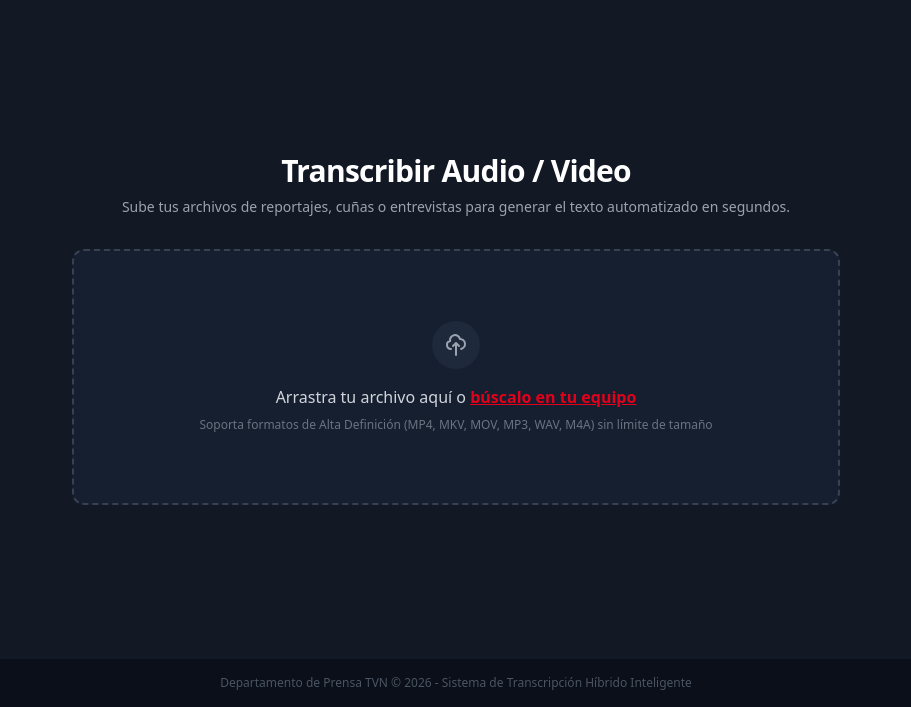
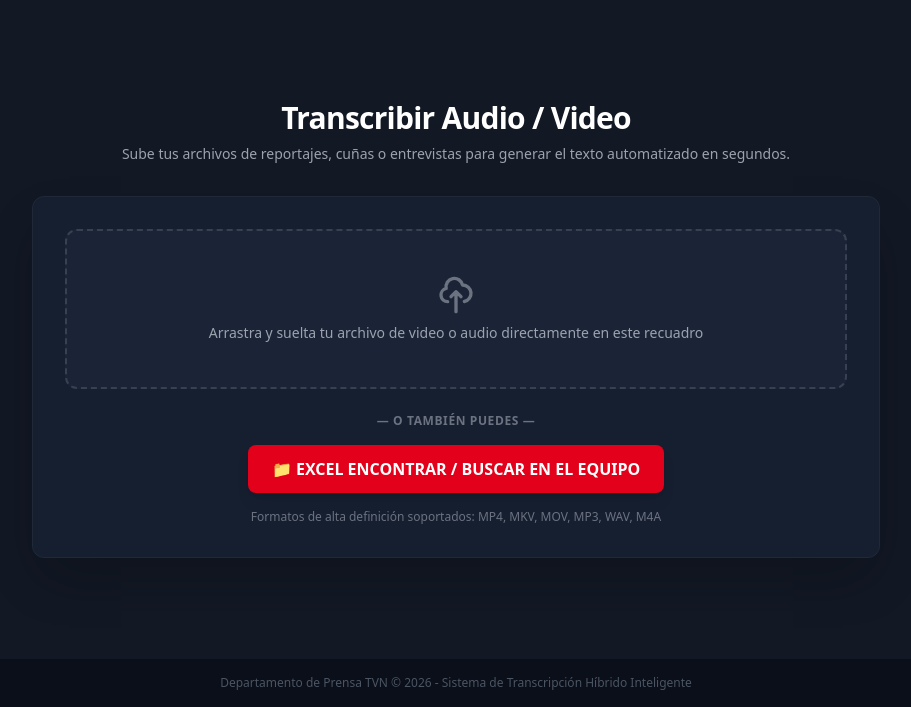
Before and after one commit to sergiofica-max/transcriptor-tvn-1, a FastAPI app: page / in a window 1280 px wide. Shown: the part 93-800 px from the top of the page, without its empty margins (184-1095 px from the left). Run offline with FastAPI, Linux system fonts and the light colour scheme; some libraries are stand-ins or nearby versions.

Commit message:
Update index.html

```diff
--- a/TVN-TRANSCRIPTOR/templates/index.html
+++ b/TVN-TRANSCRIPTOR/templates/index.html
@@ -31,29 +31,36 @@
         </span>
     </header>
 
-    <main class="flex-1 flex flex-col items-center justify-center p-6">
+    <main class="flex-1 flex flex-col items-center justify-center p-6 w-full max-w-4xl mx-auto">
         <div class="text-center max-w-2xl mb-8">
             <h2 class="text-3xl font-extrabold mb-2 tracking-tight">Transcribir Audio / Video</h2>
             <p class="text-gray-400 text-sm">Sube tus archivos de reportajes, cuñas o entrevistas para generar el texto automatizado en segundos.</p>
         </div>
 
-        <div id="dropzone" class="w-full max-w-3xl h-64 border-2 border-dashed border-gray-700 bg-[#161f30] rounded-xl flex flex-col items-center justify-center p-6 cursor-pointer hover:border-[#E2001A] transition-all duration-300 relative group">
+        <div class="w-full bg-[#161f30] border border-gray-800 rounded-xl p-8 flex flex-col items-center justify-center shadow-2xl">
 
-            <input type="file" id="fileInput" accept="video/*,audio/*" class="hidden">
-
-            <div id="dropzone-icon" class="w-12 h-12 rounded-full bg-[#1e293b] flex items-center justify-center mb-4 group-hover:bg-[#E2001A] transition-colors duration-300">
-                <svg xmlns="http://www.w3.org/2000/svg" class="h-6 w-6 text-gray-400 group-hover:text-white" fill="none" viewBox="0 0 24 24" stroke="currentColor">
+            <div id="dropzone" class="w-full h-40 border-2 border-dashed border-gray-700 bg-[#1a2436] rounded-xl flex flex-col items-center justify-center p-4 transition-all duration-300 mb-6">
+                <svg xmlns="http://www.w3.org/2000/svg" class="h-10 w-10 text-gray-500 mb-2" fill="none" viewBox="0 0 24 24" stroke="currentColor">
                     <path stroke-linecap="round" stroke-linejoin="round" stroke-width="2" d="M7 16a4 4 0 01-.88-7.903A5 5 0 1115.9 6L16 6a5 5 0 011 9.9M15 13l-3-3m0 0l-3 3m3-3v12" />
                 </svg>
+                <p class="text-sm font-medium text-gray-400 text-center">
+                    Arrastra y suelta tu archivo de video o audio directamente en este recuadro
+                </p>
             </div>
 
-            <p class="text-base font-medium text-gray-300 text-center">
-                Arrastra tu archivo aquí o <span class="text-[#E2001A] font-bold underline group-hover:text-red-400">búscalo en tu equipo</span>
-            </p>
-            <p class="text-xs text-gray-500 mt-2">Soporta formatos de Alta Definición (MP4, MKV, MOV, MP3, WAV, M4A) sin límite de tamaño</p>
+            <div class="text-xs text-gray-500 font-bold uppercase tracking-wider mb-4">— O TAMBIÉN PUEDES —</div>
+
+            <div class="relative">
+                <input type="file" id="fileInput" accept="video/*,audio/*" class="absolute inset-0 w-full h-full opacity-0 cursor-pointer z-50">
+                <button type="button" class="bg-[#E2001A] hover:bg-red-700 text-white font-bold px-6 py-3 rounded-lg shadow-lg flex items-center gap-2 transition-colors duration-200 pointer-events-none">
+                    📁 EXCEL ENCONTRAR / BUSCAR EN EL EQUIPO
+                </button>
+            </div>
+
+            <p class="text-xs text-gray-500 mt-4 text-center">Formatos de alta definición soportados: MP4, MKV, MOV, MP3, WAV, M4A</p>
         </div>
 
-        <div id="status-card" class="w-full max-w-3xl mt-6 p-4 rounded-xl bg-[#1c2536] border border-gray-800 hidden">
+        <div id="status-card" class="w-full mt-6 p-4 rounded-xl bg-[#1c2536] border border-gray-800 hidden">
             <div class="flex items-center justify-between mb-2">
                 <span id="status-text" class="text-sm font-semibold text-gray-300">Preparando archivo...</span>
                 <span id="status-percentage" class="text-xs font-bold text-[#E2001A]">0%</span>
@@ -63,7 +70,7 @@
             </div>
         </div>
 
-        <div id="result-card" class="w-full max-w-3xl mt-6 hidden">
+        <div id="result-card" class="w-full mt-6 hidden">
             <label class="block text-xs font-bold uppercase tracking-wider text-gray-400 mb-2">Libreto de Prensa Generado:</label>
             <textarea id="transcription-output" class="w-full h-64 p-4 bg-[#161f30] border-l-4 border-[#E2001A] text-gray-100 font-mono text-sm rounded-r-xl focus:outline-none resize-none" readonly></textarea>
         </div>
@@ -72,3 +79,103 @@
     <footer class="p-4 text-center text-xs text-gray-600 border-t border-gray-900 bg-[#0b0f19]">
         Departamento de Prensa TVN © 2026 - Sistema de Transcripción Híbrido Inteligente
     </footer>
+
+    <script>
+        const dropzone = document.getElementById('dropzone');
+        const fileInput = document.getElementById('fileInput');
+        const statusCard = document.getElementById('status-card');
+        const statusBar = document.getElementById('status-bar');
+        const statusText = document.getElementById('status-text');
+        const statusPercentage = document.getElementById('status-percentage');
+        const resultCard = document.getElementById('result-card');
+        const outputText = document.getElementById('transcription-output');
+
+        // Escucha directa al input nativo
+        fileInput.addEventListener('change', (e) => {
+            if (e.target.files && e.target.files.length > 0) {
+                handleFile(e.target.files[0]);
+            }
+        });
+
+        // Prevenir comportamiento por defecto del navegador en toda la ventana
+        window.addEventListener('dragover', (e) => e.preventDefault(), false);
+        window.addEventListener('drop', (e) => e.preventDefault(), false);
+
+        // Eventos sobre la zona de arrastre
+        dropzone.addEventListener('dragover', (e) => {
+            e.preventDefault();
+            dropzone.classList.add('border-[#E2001A]', 'bg-[#1c2536]', 'glow-pulse');
+        });
+
+        dropzone.addEventListener('dragleave', () => {
+            dropzone.classList.remove('border-[#E2001A]', 'bg-[#1c2536]', 'glow-pulse');
+        });
+
+        dropzone.addEventListener('drop', (e) => {
+            e.preventDefault();
+            dropzone.classList.remove('border-[#E2001A]', 'bg-[#1c2536]', 'glow-pulse');
+            if (e.dataTransfer && e.dataTransfer.files.length > 0) {
+                handleFile(e.dataTransfer.files[0]);
+            }
+        });
+
+        function handleFile(file) {
+            if (!file) return;
+
+            statusCard.classList.remove('hidden');
+            resultCard.classList.add('hidden');
+            statusText.innerText = `Subiendo: ${file.name} (${(file.size / (1024 * 1024)).toFixed(1)} MB)`;
+
+            const formData = new FormData();
+            formData.append('file', file);
+
+            const xhr = new XMLHttpRequest();
+            xhr.open('POST', '/upload', true);
+
+            xhr.upload.addEventListener('progress', (e) => {
+                if (e.lengthComputable) {
+                    const porcentaje = Math.round((e.loaded / e.total) * 100);
+                    statusBar.style.width = porcentaje + '%';
+                    statusPercentage.innerText = porcentaje + '%';
+
+                    if (porcentaje === 100) {
+                        statusText.innerText = "Material recibido. Procesando con WhisperX en Colab...";
+                        statusBar.classList.add('animate-pulse');
+                    }
+                }
+            });
+
+            xhr.onload = function() {
+                if (xhr.status === 200) {
+                    const respuesta = JSON.parse(xhr.responseText);
+                    verificarEstado(respuesta.task_id);
+                } else {
+                    statusText.innerText = "Error al subir material a Railway.";
+                }
+            };
+
+            xhr.send(formData);
+        }
+
+        function verificarEstado(taskId) {
+            const interval = setInterval(async () => {
+                try {
+                    const res = await fetch(`/api/status/${taskId}`);
+                    const data = await res.json();
+
+                    if (data.estado === 'procesando') {
+                        statusText.innerText = "El motor de IA de Google Colab está procesando tu libreto...";
+                    } else if (data.estado === 'completado') {
+                        clearInterval(interval);
+                        statusCard.classList.add('hidden');
+                        resultCard.classList.remove('hidden');
+                        outputText.value = data.texto;
+                    }
+                } catch (err) {
+                    console.error(err);
+                }
+            }, 3000);
+        }
+    </script>
+</body>
+</html>
```
